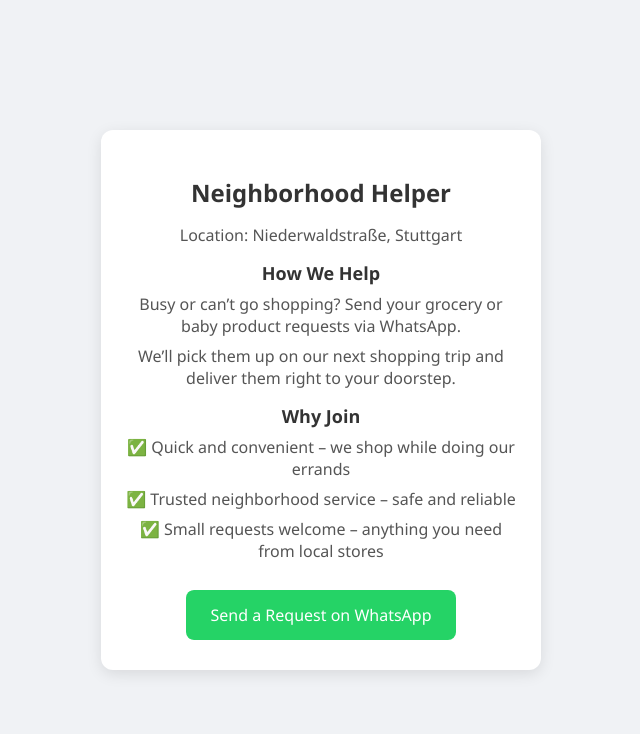
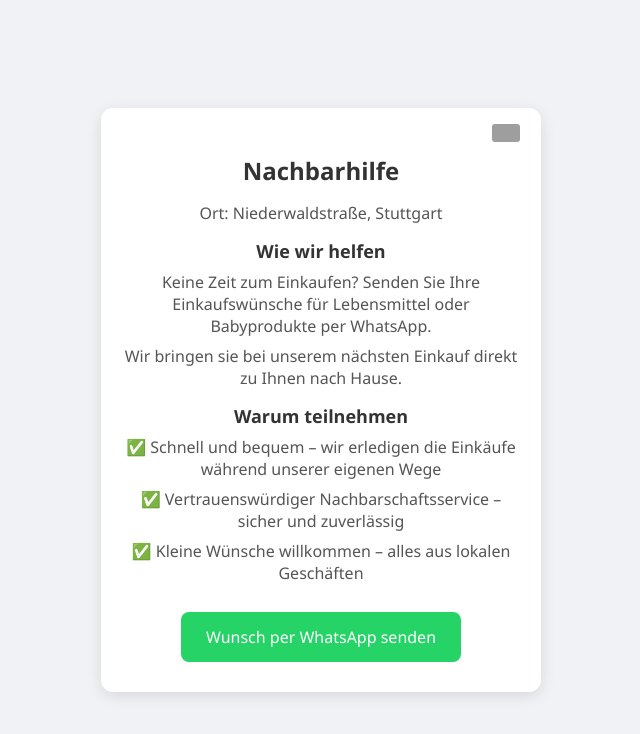
Before and after one commit to anandk2907/nachban, a plain HTML site: page index.html in a window 1280 px wide. Shown: the whole page, without its empty margins (319-959 px from the left). Drawn offline with Linux system fonts and the light colour scheme; grey boxes are pictures that could not be loaded.

Commit message:
Implement language toggle and add German translations
Added language toggle functionality and German content.

```diff
--- a/index.html
+++ b/index.html
@@ -1,9 +1,9 @@
 <!DOCTYPE html>
-<html lang="en">
+<html lang="de">
 <head>
   <meta charset="UTF-8">
   <meta name="viewport" content="width=device-width, initial-scale=1.0">
-  <title>Neighborhood Helper</title>
+  <title>Nachbarhilfe / Neighborhood Helper</title>
   <style>
     body {
       font-family: 'Segoe UI', Tahoma, Geneva, Verdana, sans-serif;
@@ -23,6 +23,7 @@
       box-shadow: 0 4px 15px rgba(0,0,0,0.1);
       max-width: 400px;
       width: 90%;
+      position: relative;
     }
     h1 {
       font-size: 24px;
@@ -54,23 +55,91 @@
     a.button:hover {
       background-color: #128C7E;
     }
+    .lang-btn {
+      position: absolute;
+      top: 15px;
+      right: 15px;
+      background: transparent;
+      border: none;
+      cursor: pointer;
+    }
+    .lang-btn img {
+      width: 28px;
+      height: 18px;
+      border-radius: 3px;
+      transition: transform 0.2s;
+    }
+    .lang-content {
+      opacity: 1;
+      transition: opacity 0.3s ease;
+    }
+    .hidden {
+      opacity: 0;
+      display: none;
+    }
   </style>
 </head>
 <body>
   <div class="card">
+    <!-- Language button -->
+    <button class="lang-btn" onclick="toggleLanguage()">
+      <img src="https://flagcdn.com/w20/de.png" alt="DE" id="lang-icon">
+    </button>
+
+    <!-- German content -->
+    <div class="lang-content" id="de">
+      <h1>Nachbarhilfe</h1>
+      <p>Ort: Niederwaldstraße, Stuttgart</p>
+
+      <div class="section-title">Wie wir helfen</div>
+      <p>Keine Zeit zum Einkaufen? Senden Sie Ihre Einkaufswünsche für Lebensmittel oder Babyprodukte per WhatsApp.</p>
+      <p>Wir bringen sie bei unserem nächsten Einkauf direkt zu Ihnen nach Hause.</p>
+
+      <div class="section-title">Warum teilnehmen</div>
+      <p>✅ Schnell und bequem – wir erledigen die Einkäufe während unserer eigenen Wege</p>
+      <p>✅ Vertrauenswürdiger Nachbarschaftsservice – sicher und zuverlässig</p>
+      <p>✅ Kleine Wünsche willkommen – alles aus lokalen Geschäften</p>
+
+      <a class="button" href="https://wa.me/491736467267" target="_blank">Wunsch per WhatsApp senden</a>
+    </div>
+
+    <!-- English content -->
+    <div class="lang-content hidden" id="en">
       <h1>Neighborhood Helper</h1>
       <p>Location: Niederwaldstraße, Stuttgart</p>
 
       <div class="section-title">How We Help</div>
-    <p>Busy or can’t go shopping? Send your grocery or baby product requests via WhatsApp.</p>
-    <p>We’ll pick them up on our next shopping trip and deliver them right to your doorstep.</p>
+      <p>No time to shop? Send your grocery or baby product requests via WhatsApp.</p>
+      <p>We’ll bring them to your doorstep during our next shopping trip.</p>
 
       <div class="section-title">Why Join</div>
       <p>✅ Quick and convenient – we shop while doing our errands</p>
       <p>✅ Trusted neighborhood service – safe and reliable</p>
       <p>✅ Small requests welcome – anything you need from local stores</p>
 
-    <a class="button" href="https://wa.me/" target="_blank">Send a Request on WhatsApp</a>
+      <a class="button" href="https://wa.me/491736467267" target="_blank">Send a Request on WhatsApp</a>
     </div>
+  </div>
+
+  <script>
+    let currentLang = "de";
+    function toggleLanguage() {
+      const de = document.getElementById("de");
+      const en = document.getElementById("en");
+      const icon = document.getElementById("lang-icon");
+
+      if (currentLang === "de") {
+        de.classList.add("hidden");
+        setTimeout(() => { en.classList.remove("hidden"); }, 300);
+        icon.src = "https://flagcdn.com/w20/gb.png"; // English flag
+        currentLang = "en";
+      } else {
+        en.classList.add("hidden");
+        setTimeout(() => { de.classList.remove("hidden"); }, 300);
+        icon.src = "https://flagcdn.com/w20/de.png"; // German flag
+        currentLang = "de";
+      }
+    }
+  </script>
 </body>
 </html>
```
Lines whose indentation alone changed are shown as unchanged.
